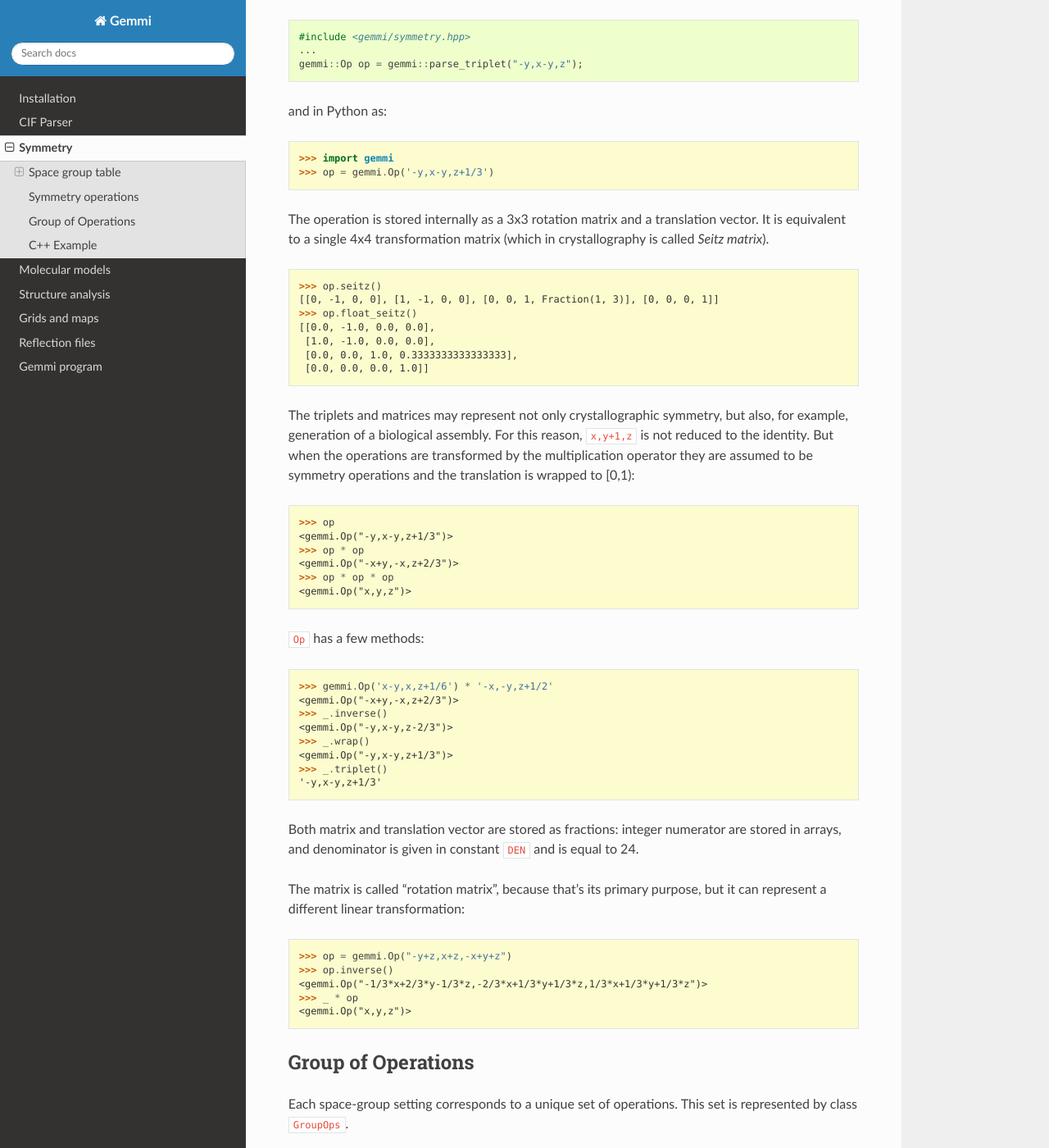
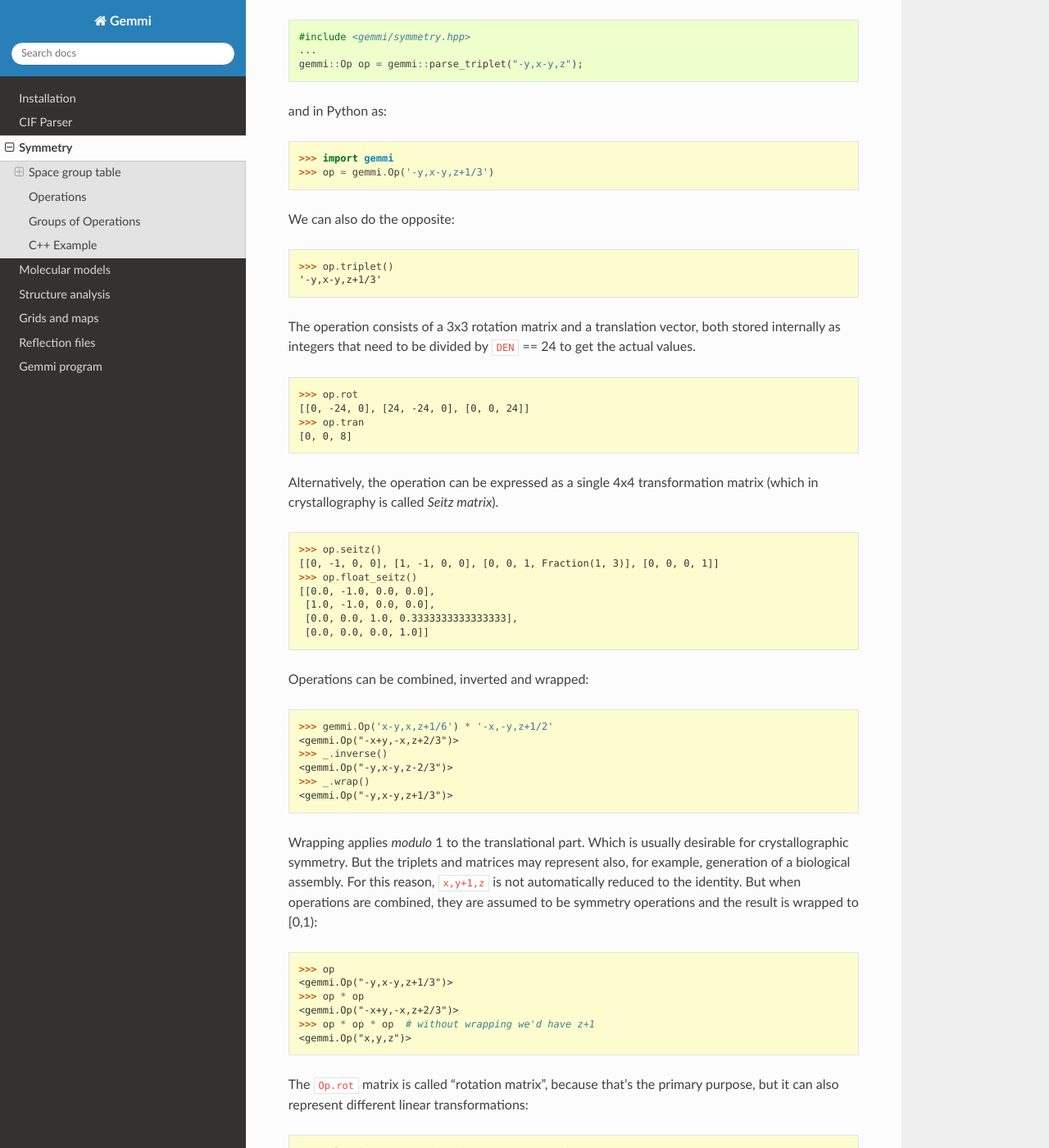
Before and after one commit to project-gemmi/gemmi, a Sphinx documentation site: the page built from docs/sym.rst, in a window 1280 px wide and 1400 px high, scrolled down 4406 px. Shown: the whole window at 82% size. Built offline with Sphinx 7.4.7 and the Read the Docs theme 2.0.0, drawn with Linux system fonts in a browser that asks for light colours; some of the changed text lies outside the part shown.

Commit message:
expanded docs

```diff
--- a/docs/sym.rst
+++ b/docs/sym.rst
@@ -255,8 +255,8 @@ and up to a few microseconds for the highest symmetry group Fm3̅m
 .. _SPGGEN: http://dx.doi.org/10.1107/S1600576716007330
 
 
-Symmetry operations
-===================
+Operations
+==========
 
 Crystallographic symmetry operations have a few notations.
 Gemmi undertands only coordinate triplets (sometimes called
@@ -275,8 +275,25 @@ and in Python as:
     >>> import gemmi
     >>> op = gemmi.Op('-y,x-y,z+1/3')
 
-The operation is stored internally as a 3x3 rotation matrix and
-a translation vector. It is equivalent to a single 4x4 transformation
+We can also do the opposite:
+
+.. doctest::
+
+    >>> op.triplet()
+    '-y,x-y,z+1/3'
+
+The operation consists of a 3x3 rotation matrix and
+a translation vector, both stored internally as integers that need to be
+divided by ``DEN`` == 24 to get the actual values.
+
+.. doctest::
+
+    >>> op.rot
+    [[0, -24, 0], [24, -24, 0], [0, 0, 24]]
+    >>> op.tran
+    [0, 0, 8]
+
+Alternatively, the operation can be expressed as a single 4x4 transformation
 matrix (which in crystallography is called *Seitz matrix*).
 
 .. doctest::
@@ -290,23 +307,7 @@ matrix (which in crystallography is called *Seitz matrix*).
      [0.0, 0.0, 1.0, 0.3333333333333333],
      [0.0, 0.0, 0.0, 1.0]]
 
-The triplets and matrices may represent not only crystallographic symmetry,
-but also, for example, generation of a biological assembly.
-For this reason, ``x,y+1,z`` is not reduced to the identity.
-But when the operations are transformed by the multiplication operator
-they are assumed to be symmetry operations
-and the translation is wrapped to [0,1):
-
-.. doctest::
-
-    >>> op
-    <gemmi.Op("-y,x-y,z+1/3")>
-    >>> op * op
-    <gemmi.Op("-x+y,-x,z+2/3")>
-    >>> op * op * op
-    <gemmi.Op("x,y,z")>
-
-``Op`` has a few methods:
+Operations can be combined, inverted and wrapped:
 
 .. doctest::
 
@@ -316,27 +317,51 @@ and the translation is wrapped to [0,1):
     <gemmi.Op("-y,x-y,z-2/3")>
     >>> _.wrap()
     <gemmi.Op("-y,x-y,z+1/3")>
-    >>> _.triplet()
-    '-y,x-y,z+1/3'
 
-Both matrix and translation vector are stored as fractions:
-integer numerator are stored in arrays, and denominator is given
-in constant ``DEN`` and is equal to 24.
-
-The matrix is called "rotation matrix", because that's its primary purpose,
-but it can represent a different linear transformation:
+Wrapping applies *modulo* 1 to the translational part.
+Which is usually desirable for crystallographic symmetry.
+But the triplets and matrices may represent also, for example,
+generation of a biological assembly.
+For this reason, ``x,y+1,z`` is not automatically reduced to the identity.
+But when operations are combined,
+they are assumed to be symmetry operations and the result is wrapped to [0,1):
 
 .. doctest::
 
-    >>> op = gemmi.Op("-y+z,x+z,-x+y+z")
-    >>> op.inverse()
-    <gemmi.Op("-1/3*x+2/3*y-1/3*z,-2/3*x+1/3*y+1/3*z,1/3*x+1/3*y+1/3*z")>
-    >>> _ * op
+    >>> op
+    <gemmi.Op("-y,x-y,z+1/3")>
+    >>> op * op
+    <gemmi.Op("-x+y,-x,z+2/3")>
+    >>> op * op * op  # without wrapping we'd have z+1
     <gemmi.Op("x,y,z")>
 
+The ``Op.rot`` matrix is called "rotation matrix", because that's the primary
+purpose, but it can also represent different linear transformations:
 
-Group of Operations
-===================
+.. doctest::
+
+    >>> enlarging_op = gemmi.Op("-y+z,x+z,-x+y+z")
+    >>> enlarging_op.inverse()
+    <gemmi.Op("-1/3*x+2/3*y-1/3*z,-2/3*x+1/3*y+1/3*z,1/3*x+1/3*y+1/3*z")>
+    >>> _ * enlarging_op
+    <gemmi.Op("x,y,z")>
+
+In the real space, crystal symmetry operation applied to a fractional atom
+position gives an equivalent position.
+In the reciprocal space, the same operation relates equivalent reflections.
+The rotational part determines reflection indices,
+the translational part -- phase shift.
+
+.. doctest::
+
+    >>> hkl = [3, 0, 1]
+    >>> op.apply_to_hkl(hkl)
+    [0, -3, 1]
+    >>> op.phase_shift(hkl)  # -120 degrees in radians
+    -2.0943951023931953
+
+Groups of Operations
+====================
 
 Each space-group setting corresponds to a unique set of operations.
 This set is represented by class ``GroupOps``.
@@ -397,5 +422,8 @@ Finally, we can modify GroupOps by apply a change-of-basis operator:
 C++ Example
 ===========
 
+Since the code snippets above were only in Python,
+here we compensate it with one longer example in C++.
+
 .. literalinclude:: code/sym.cpp
    :language: cpp
```
Also changed, not shown: 1 other file.
